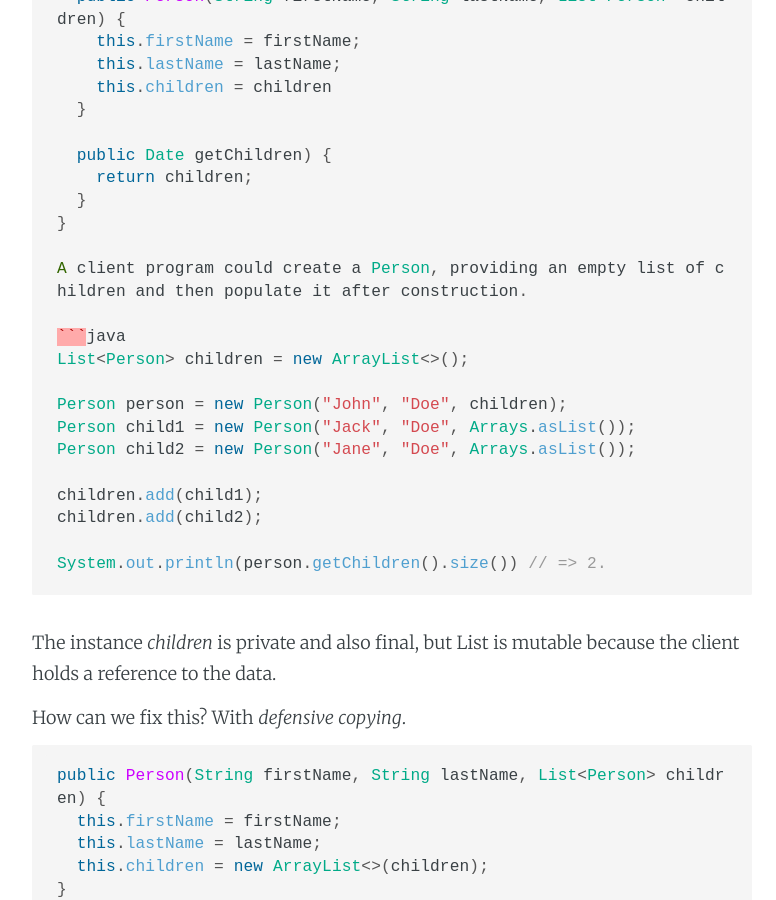
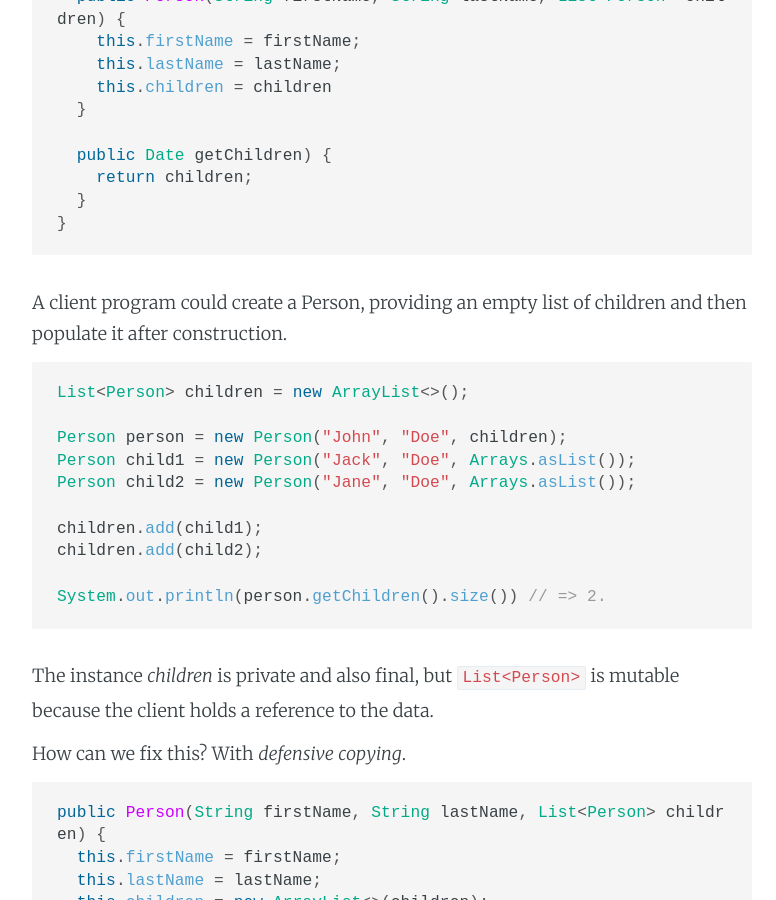
Before and after one commit to ordepdev/ordepdev.github.io, a Jekyll site: the page built from _posts/2016-05-12-immutability-and-defensive-copying.markdown, in a window 1280 px wide and 900 px high, scrolled down 1287 px. Shown: the whole window, without its empty margins (248-1024 px from the left). Built offline with Jekyll 4.4.1, drawn with Linux system fonts in a browser that asks for light colours.

Commit message:
fixes a possible bug

````diff
--- a/_posts/2016-05-12-immutability-and-defensive-copying.markdown
+++ b/_posts/2016-05-12-immutability-and-defensive-copying.markdown
@@ -42,6 +42,7 @@ public class Person {
     return children;
   }
 }
+```
 
 A client program could create a Person, providing an empty list of children and then populate it after construction.
 
@@ -57,7 +58,8 @@ children.add(child2);
 
 System.out.println(person.getChildren().size()) // => 2.
 ```
-The instance *children* is private and also final, but List<Person> is mutable because the client holds a reference to the data.
+
+The instance *children* is private and also final, but ```List<Person>``` is mutable because the client holds a reference to the data.
 
 How can we fix this? With *defensive copying*.
 
@@ -68,7 +70,6 @@ public Person(String firstName, String lastName, List<Person> children) {
   this.children = new ArrayList<>(children);
 }
 
-
 public Date getChildren) {
   return new ArrayList<>(children);
 }
````
